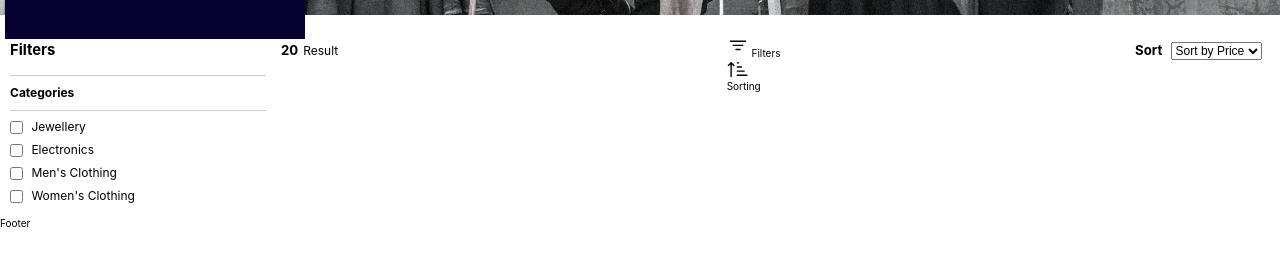
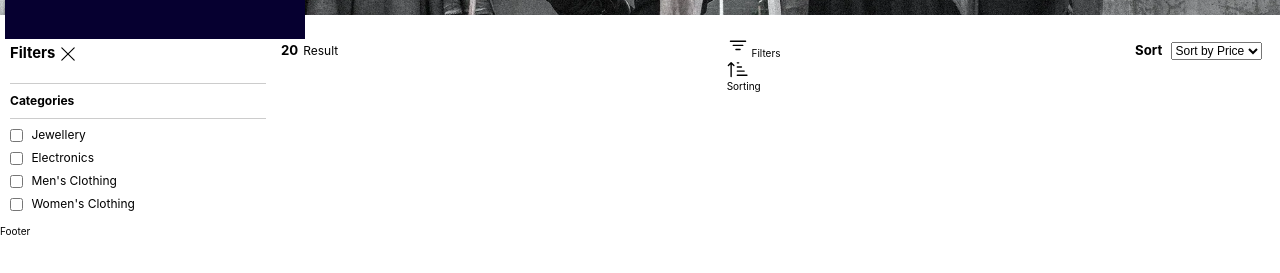
Before and after one commit to pramodGit/ProductListing, a website built with Parcel: page src/index.html in a window 1280 px wide. Shown: the part 275-548 px from the top of the page. Built offline with nearby package versions, Linux system fonts and the light colour scheme; no server answers.

Commit message:
Add files via upload

```diff
--- a/src/index.html
+++ b/src/index.html
@@ -39,8 +39,10 @@
         <article><h1>Mens's <br /> Outerwear<small>&nbsp;</small></h1></article>
       </section>
       <section class="main">
-        <aside>
-            <h3>Filters</h3>
+        <aside id="sideBar">
+            <h3>Filters <svg id="sideBarCloseIcon" class="menu-drawer-close-icon" xmlns="http://www.w3.org/2000/svg" width="18" height="18" fill="currentColor" class="bi bi-x-lg" viewBox="0 0 16 16">
+              <path d="M2.146 2.854a.5.5 0 1 1 .708-.708L8 7.293l5.146-5.147a.5.5 0 0 1 .708.708L8.707 8l5.147 5.146a.5.5 0 0 1-.708.708L8 8.707l-5.146 5.147a.5.5 0 0 1-.708-.708L7.293 8z"/>
+            </svg></h3>
             <nav class="side-filter-nav">
               <ul>
                 <li class="title">Categories</li>
@@ -70,14 +72,14 @@
                 </li>
               </ul>
             </nav>
-
         </aside>
+        <button id="maskLayer" class="mask hidden"></button>
         <main class="products shimmer">
           <article class="control-panel">
             <div class="info"><h5 id="productCount">20</h5>Result</div>
             <div class="control-panel-buttons">
               <div>
-                <svg class="filter-button" xmlns="http://www.w3.org/2000/svg" width="22" height="22" fill="currentColor" class="bi bi-filter" viewBox="0 0 16 16">
+                <svg id="filterButton" class="filter-button" xmlns="http://www.w3.org/2000/svg" width="22" height="22" fill="currentColor" class="bi bi-filter" viewBox="0 0 16 16">
                   <path d="M6 10.5a.5.5 0 0 1 .5-.5h3a.5.5 0 0 1 0 1h-3a.5.5 0 0 1-.5-.5m-2-3a.5.5 0 0 1 .5-.5h7a.5.5 0 0 1 0 1h-7a.5.5 0 0 1-.5-.5m-2-3a.5.5 0 0 1 .5-.5h11a.5.5 0 0 1 0 1h-11a.5.5 0 0 1-.5-.5"/>
                 </svg>
                 Filters
```
